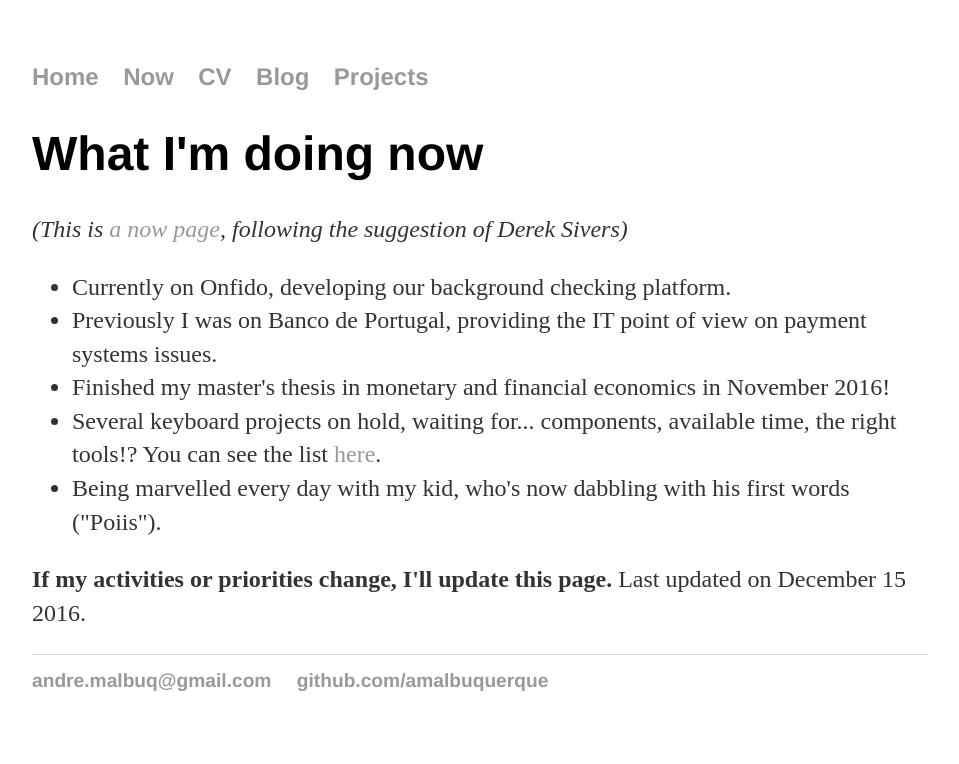
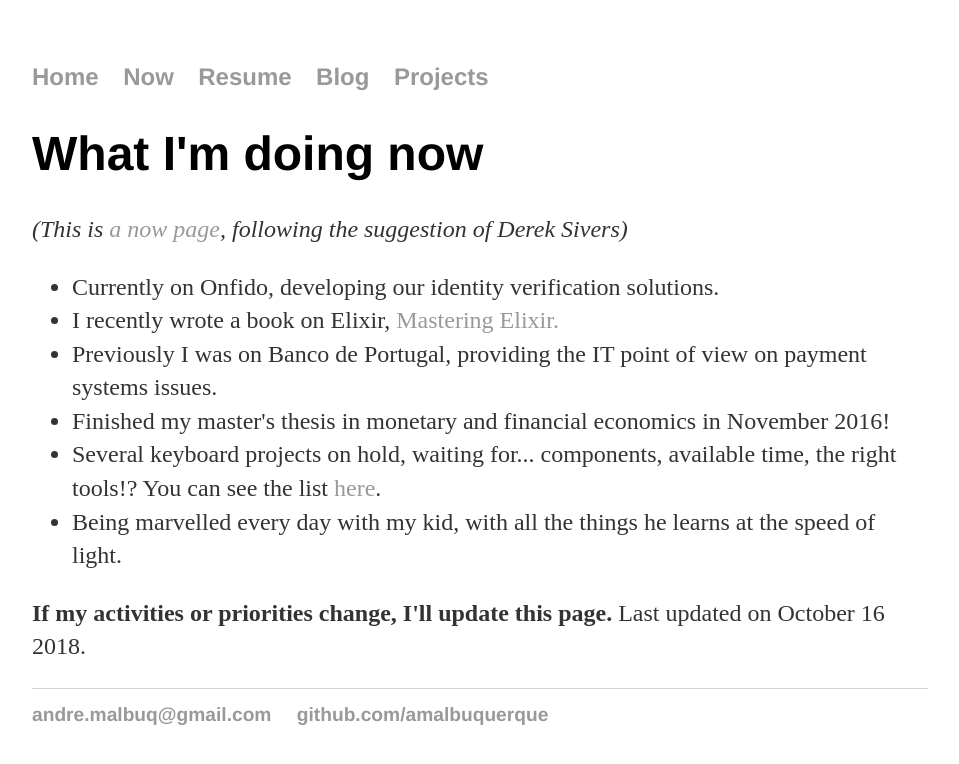
Before and after one commit to amalbuquerque/amalbuquerque.github.io, a Jekyll site: the page built from now/index.html, in a window 1280 px wide. Shown: the top 764 px of the page, without its empty margins (160-1119 px from the left). Built offline with Jekyll 4.4.1, drawn with Linux system fonts in a browser that asks for light colours.

Commit message:
Updated the Now and CV (now Resume) pages

```diff
--- a/_layouts/default.html
+++ b/_layouts/default.html
@@ -10,7 +10,7 @@
                 <ul>
                     <li><a href="/">Home</a></li>
                     <li><a href="/now">Now</a></li>
-                    <li><a href="/cv">CV</a></li>
+                    <li><a href="/cv">Resume</a></li>
                     <li><a href="/blog">Blog</a></li>
                     <li><a href="/projects">Projects</a></li>
                 </ul>
--- a/index.html
+++ b/index.html
@@ -5,6 +5,6 @@ title: André Albuquerque
 <div class="blurb">
     <h1>André Albuquerque</h1>
     <p>I'm a software engineer working at Onfido in Lisbon.</p>
-    <p>I recently finished my master's thesis in monetary and financial economics.</p>
+    <p>I recently wrote a book on Elixir, <a href="https://www.packtpub.com/application-development/mastering-elixir">Mastering Elixir.</a></p>
     <p>You can read more about what I'm up to currently <a href="{{page.url | prepend: site.github.url}}now">here</a>.</p>
 </div><!-- /.blurb -->
--- a/now/index.html
+++ b/now/index.html
@@ -6,11 +6,12 @@ title: Now
     <h1>What I'm doing now</h1>
     <p><em>(This is <a href="http://nownownow.com/about">a now page</a>, following the suggestion of Derek Sivers)</em></p>
     <ul>
-        <li>Currently on Onfido, developing our background checking platform.</li>
+        <li>Currently on Onfido, developing our identity verification solutions.</li>
+        <li>I recently wrote a book on Elixir, <a href="https://www.packtpub.com/application-development/mastering-elixir">Mastering Elixir.</a></li>
         <li>Previously I was on Banco de Portugal, providing the IT point of view on payment systems issues.</li>
         <li>Finished my master's thesis in monetary and financial economics in November 2016!</li>
         <li>Several keyboard projects on hold, waiting for... components, available time, the right tools!? You can see the list <a href="/projects">here</a>.</li>
-        <li>Being marvelled every day with my kid, who's now dabbling with his first words ("Poiis").</li>
+        <li>Being marvelled every day with my kid, with all the things he learns at the speed of light.</li>
     </ul>
-    <p><strong>If my activities or priorities change, I'll update this page.</strong> Last updated on December 15 2016.</p>
+    <p><strong>If my activities or priorities change, I'll update this page.</strong> Last updated on October 16 2018.</p>
 </div><!-- /.blurb -->
```
Also changed, not shown: cv/index.html (+4 -3 lines).
